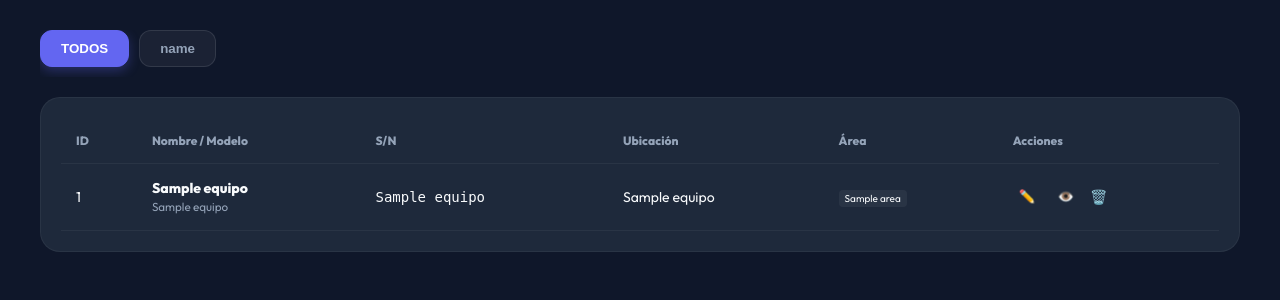
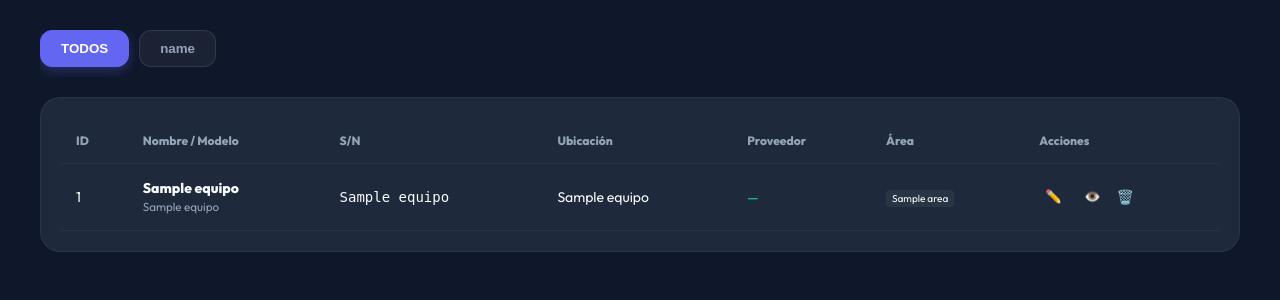
Before and after one commit to Repo-APS-Vallenar/jet-ocr, a Python web app: template templates/inventario_list.html in a window 1280 px wide. Shown: the part 103-403 px from the top of the page. Run offline with Jinja, Linux system fonts and the light colour scheme; the template is opened without the code that fills it: most values are stand-ins (such as "Sample title", 1, 10 or a date in 2020).

Commit message:
Mapeo v12.1

```diff
--- a/templates/inventario_list.html
+++ b/templates/inventario_list.html
@@ -96,6 +96,7 @@
                         <th>Nombre / Modelo</th>
                         <th>S/N</th>
                         <th>Ubicación</th>
+                        <th>Proveedor</th>
                         <th>Área</th>
                         <th>Acciones</th>
                     </tr>
@@ -108,6 +109,12 @@
                             <td><strong>{{ eq[1] }}</strong><br><small style="color:var(--text-muted)">{{ eq[5] }}</small></td>
                             <td><code>{{ eq[2] }}</code></td>
                             <td>{{ eq[3] or 'No asignada' }}</td>
+                            <td>
+                                {% set extra = eq[6] or {} %}
+                                <span style="color: var(--accent); font-weight: 600; font-size: 13px;">
+                                    {{ (extra.get('proveedor') or extra.get('PROVEEDOR') or '—')|upper }}
+                                </span>
+                            </td>
                             <td><span style="font-size: 10px; background: rgba(255,255,255,0.05); padding: 2px 6px; border-radius: 4px;">{{ area }}</span></td>
                             <td>
                                 <div style="display: flex; gap: 10px; align-items: center;">
```
